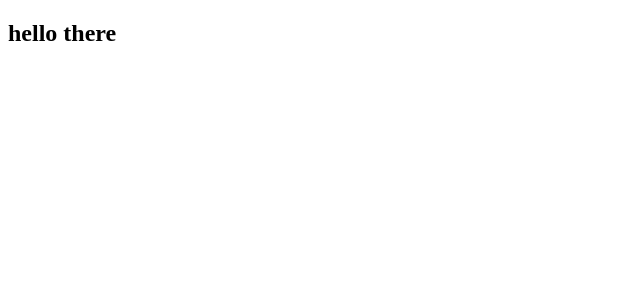
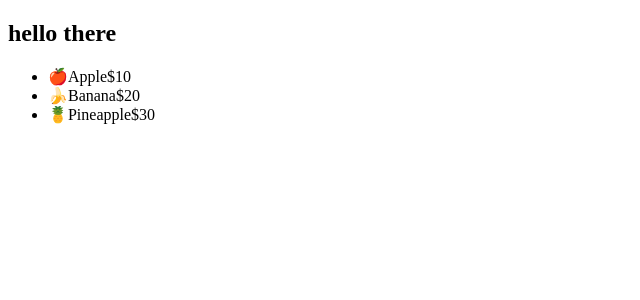
Before and after one commit to akshayjha21/react-project, a React (Vite) app in the folder reactpro/: page / in a window 1280 px wide. Shown: the top 300 px of the page, without its empty margins (0-640 px from the left). Built offline with nearby package versions, Linux system fonts and the light colour scheme.

Commit message:
adding files

```diff
--- a/reactpro/src/fruits.jsx
+++ b/reactpro/src/fruits.jsx
@@ -0,0 +1,34 @@
+export default function Fruits(){
+// const fruits=["apple","banana","watermelon","pineapple"]//
+//array with the objects inside it
+const fruits=[
+    {
+        name:"Apple",
+        price:"$10",
+        emoji:"🍎"
+    },
+    {
+        name:"Banana",
+        price:"$20",
+        emoji:"🍌"
+    },
+    {
+        name:"Pineapple",
+        price:"$30",
+        emoji:"🍍"
+    },
+]
+return <ul>
+        {
+            fruits.map((fruit)=>(
+                <li key={fruit}>
+                    {fruit.emoji}
+                    {fruit.name}
+                    {fruit.price}
+                    </li>
+            ))
+
+        }
+
+</ul>
+}
--- a/reactpro/src/hello.jsx
+++ b/reactpro/src/hello.jsx
@@ -15,7 +15,7 @@
 // }
 
 //destructuring the props
-
+import Fruits from "./fruits.jsx"
 function Hello(props){
     return(
         <div>
@@ -25,6 +25,7 @@ function Hello(props){
             <h2>
                {props.person.message}
             </h2>
+            <Fruits/>
         </div>
     )
 }
```
